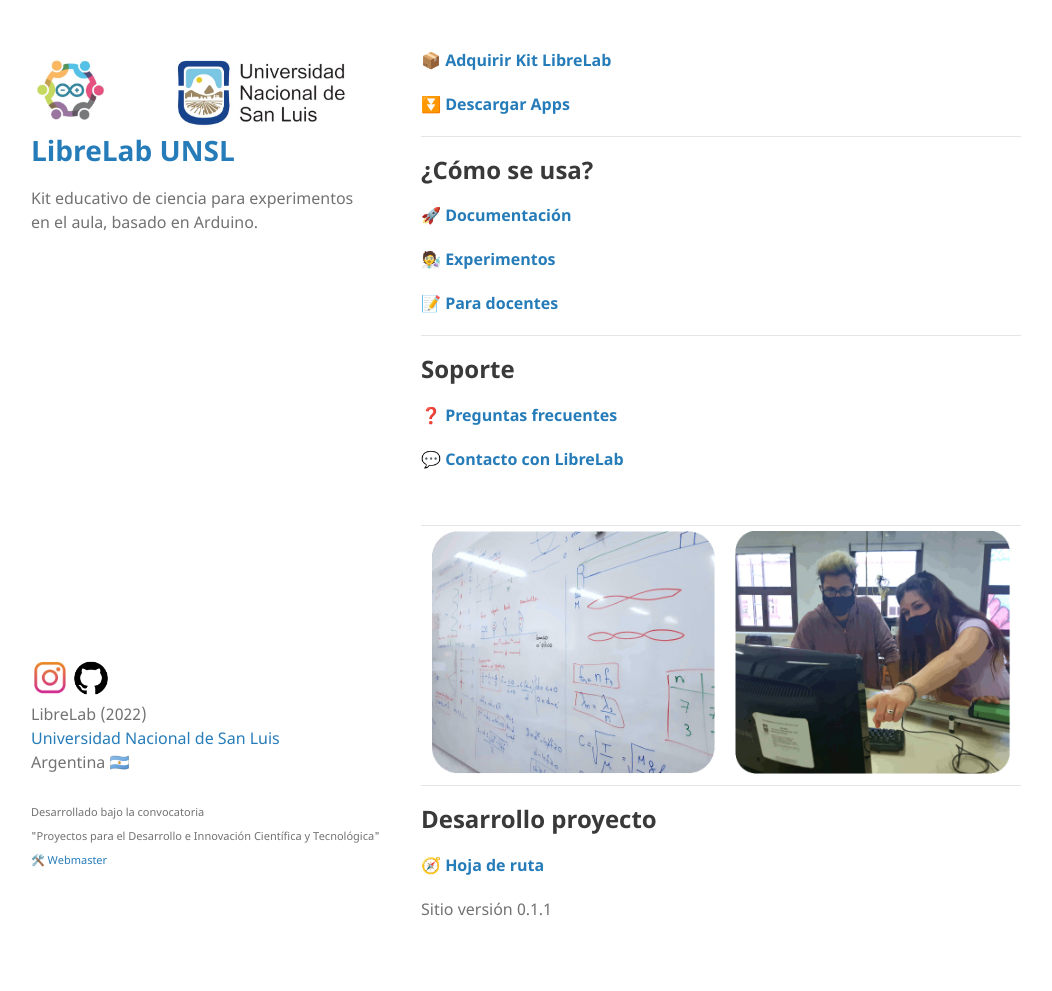
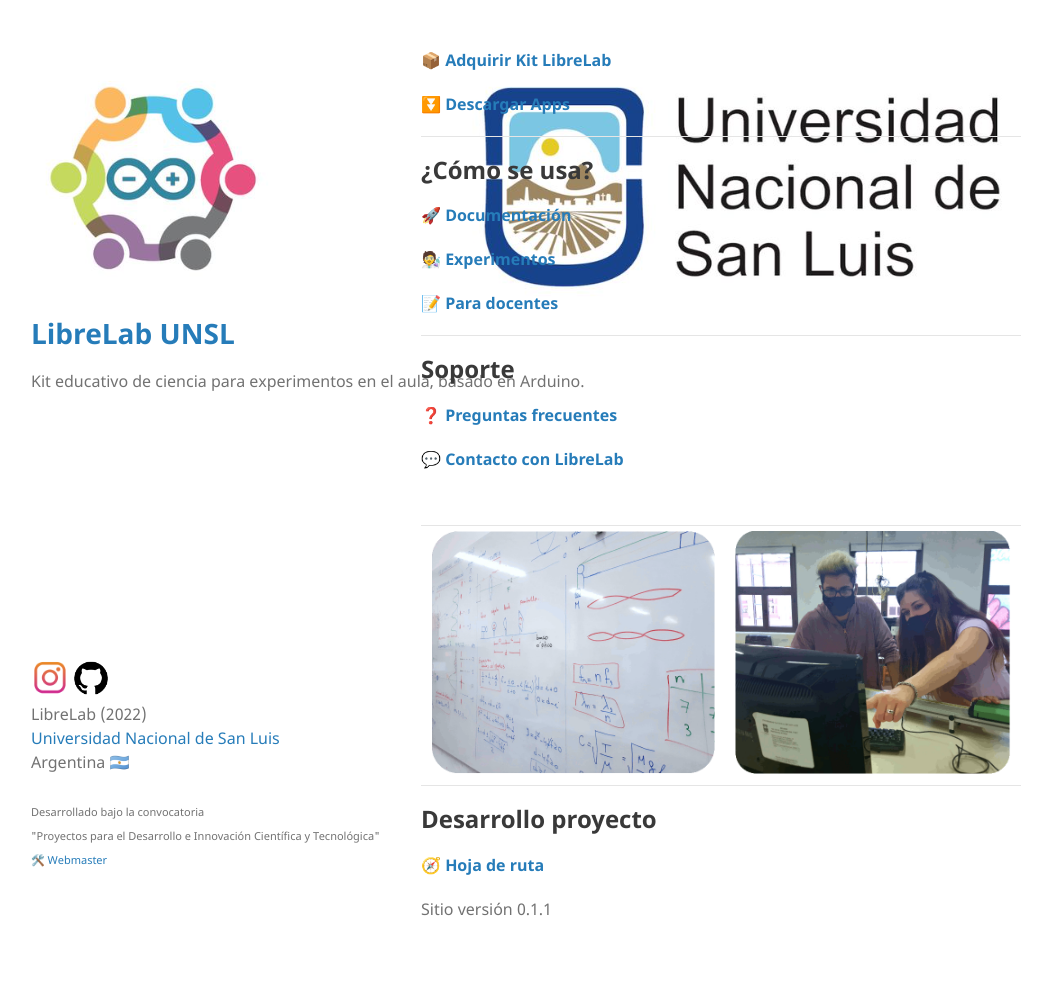
Before and after one commit to labunsl/labunsl.github.io, a Jekyll site: the page built from index.md, in a window 1280 px wide. Shown: the whole page, without its empty margins (19-1071 px from the left). Built offline with Jekyll 4.4.1, drawn with Linux system fonts in a browser that asks for light colours.

Commit message:
Update jekyll-theme-minimal.scss

```diff
--- a/_sass/jekyll-theme-minimal.scss
+++ b/_sass/jekyll-theme-minimal.scss
@@ -119,7 +119,7 @@
 }
 
 header {
-  width:330px;
+  width:auto;
   float:left;
   position:fixed;
   left:50px;
```
